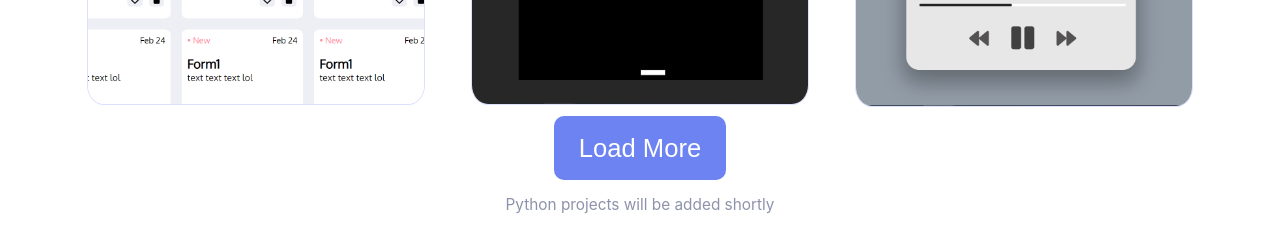
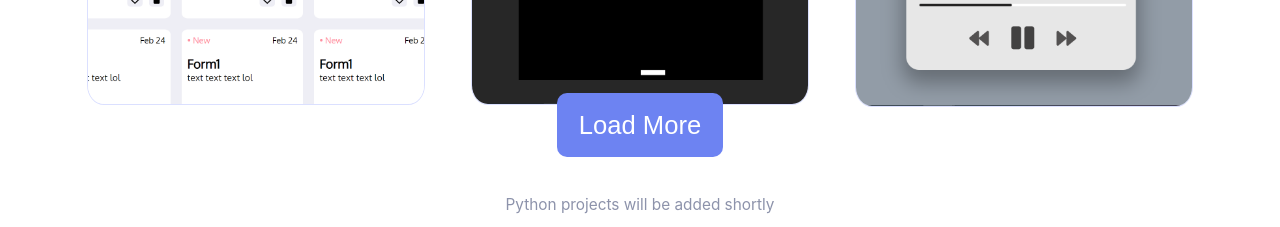
Before and after one commit to mounvip1525/My-Portfolio, a React (Create React App) app: page /Projects in a window 1280 px wide. Shown: the part 1309-1536 px from the top of the page. Built offline with nearby package versions, Linux system fonts and the light colour scheme.

Commit message:
load added on projects

```diff
--- a/src/components/Projects/Projects.js
+++ b/src/components/Projects/Projects.js
@@ -1,4 +1,5 @@
 import React, { Component } from 'react';
+import { useState } from 'react';
 import styles from './Projects.module.css';
 import LaunchIcon from '@material-ui/icons/Launch';
 import pic from '../../assests/project1.png';
@@ -23,10 +24,15 @@ import ecommerce from '../../assests/ecommerce.png';
 import gclone from '../../assests/fabforms.png';
 import navigation from '../../assests/navigation.png';
 
-export default class Projects extends Component {
-    state={
-        loadAll:false,
-        projects:[
+export default function Projects() {
+    const [showClass,setShowClass]=useState(styles.displayNone);
+    const [showAll,setShowAll]=useState(false);
+    function setShowAllf(){
+        setShowAll(!showAll);
+        setShowClass(styles.project);
+        // console.log(showClass);
+    }
+    const [projects1,setProjects1]=useState([
             {
                 id:1,
                 pic:quoteGnerator,
@@ -81,6 +87,8 @@ export default class Projects extends Component {
                 name:"Music Player",
                 link:"https://mounvip1525.github.io/Music-Player/",
             },
+    ])
+    const [projects2,setProjects2]=useState([
         {
             id:10,
             pic:kanbanboard,
@@ -135,33 +143,40 @@ export default class Projects extends Component {
             name:"Animated Navigation",
             link:"https://mounvip1525.github.io/Animated-Navigation/"
         },
-
-        ]
-    }
-    loadAll(){
-
-    }
-    render() {
+    ])
     return (
         <React.Fragment>
             <Title name="My Frontend Projects" />
             <div className={styles.container}>
-                    {this.state.projects.map(project=>{
+                {projects1.map(project=>{
                 return(
-                        project.id<=9 ?
                     <div className={styles.project}>
                         <img src={project.pic} alt="My project" />
                         <div className={styles.projectName}>
                             <p>{project.name}</p>
                             <div title="Launch Live"><a href={project.link}><LaunchIcon /></a></div>
                         </div>
-                        </div> : null
+                    </div>
                 )
             })}
-                <div className={styles.buttonContainer}><button className={styles.loadmore}>Load More</button></div>
+            {projects2.map(project=>{
+                return(
+                    <div className={showClass}>
+                        <img src={project.pic} alt="My project" />
+                        <div className={styles.projectName}>
+                            <p>{project.name}</p>
+                        <div title="Launch Live"><a href={project.link}><LaunchIcon /></a></div>
+                        </div>
+                    </div>
+                )
+            })}
+            {!showAll ?
+                        <div className={styles.buttonContainer}>
+                        <button onClick={()=>setShowAllf()}
+                        className={styles.loadmore}>Load More</button>
+                    </div> : null }
             <p className={styles.ongoing}>Python projects will be added shortly</p>
         </div>
         </React.Fragment>
     )
 }
-}
--- a/src/components/Projects/Projects.module.css
+++ b/src/components/Projects/Projects.module.css
@@ -6,7 +6,6 @@
 }
 .project{
     flex:1;
-    /* padding:2%; */
     margin:2%;
     display:flex;
     flex-direction: column;
@@ -43,7 +42,7 @@
 .projectName>div>a>svg{
     background:var(--third);
     padding:5px;
-    margin-top:5px;
+    margin-top:10px;
     color:white;
     border-radius:5px;
 }
@@ -54,10 +53,14 @@
     color:var(--secondary-color)
 }
 .buttonContainer{
-    margin-top:-1%;
+    margin-top:-5%;
     width:100%;
     display:flex;
     justify-content: center;
+    /* background:green; */
+    z-index:10;
+    padding:2%;
+    /* backdrop-filter: blur(3px); */
 }
 .loadmore{
     width:15%;
@@ -69,4 +72,8 @@
     border-radius:10px;
     font-size:2vw;
     outline:none;
+    z-index:20;
 }
+.displayNone{
+    display:none;
+}
```
Lines whose indentation alone changed are shown as unchanged.
